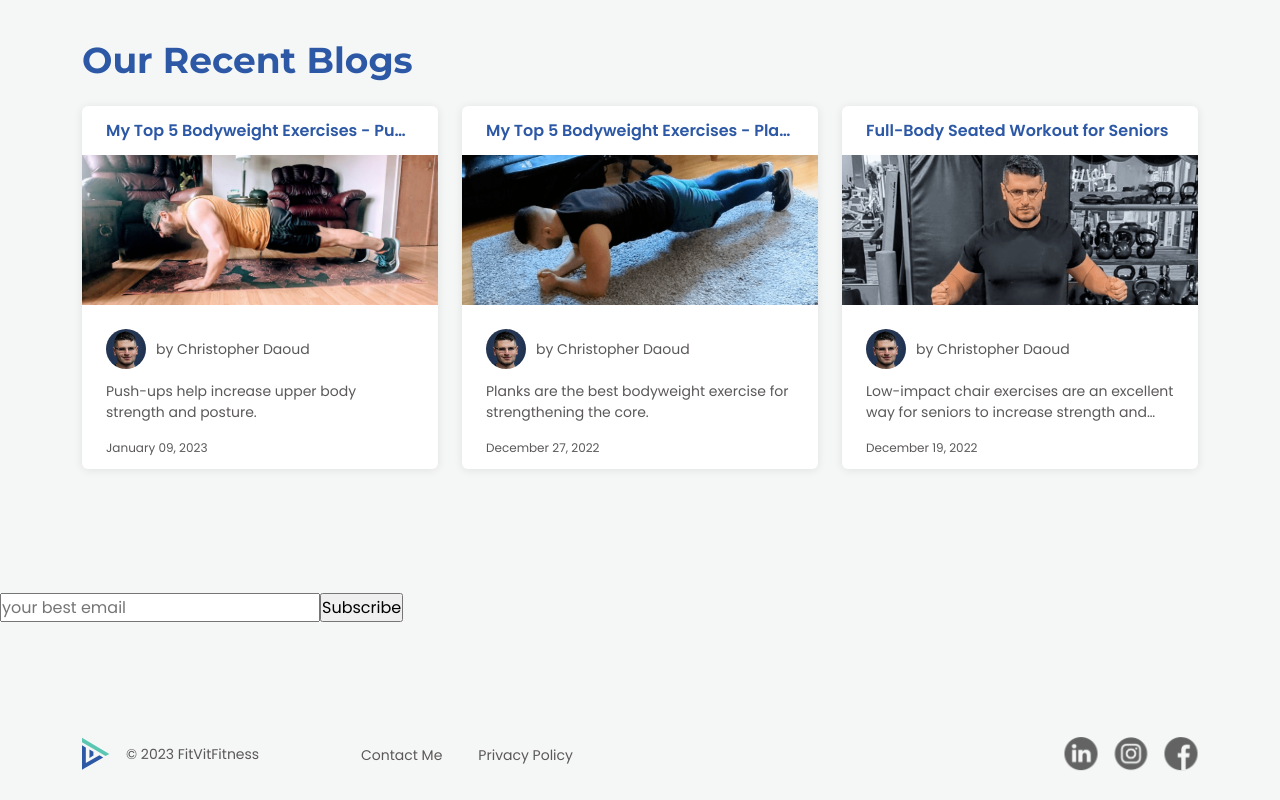
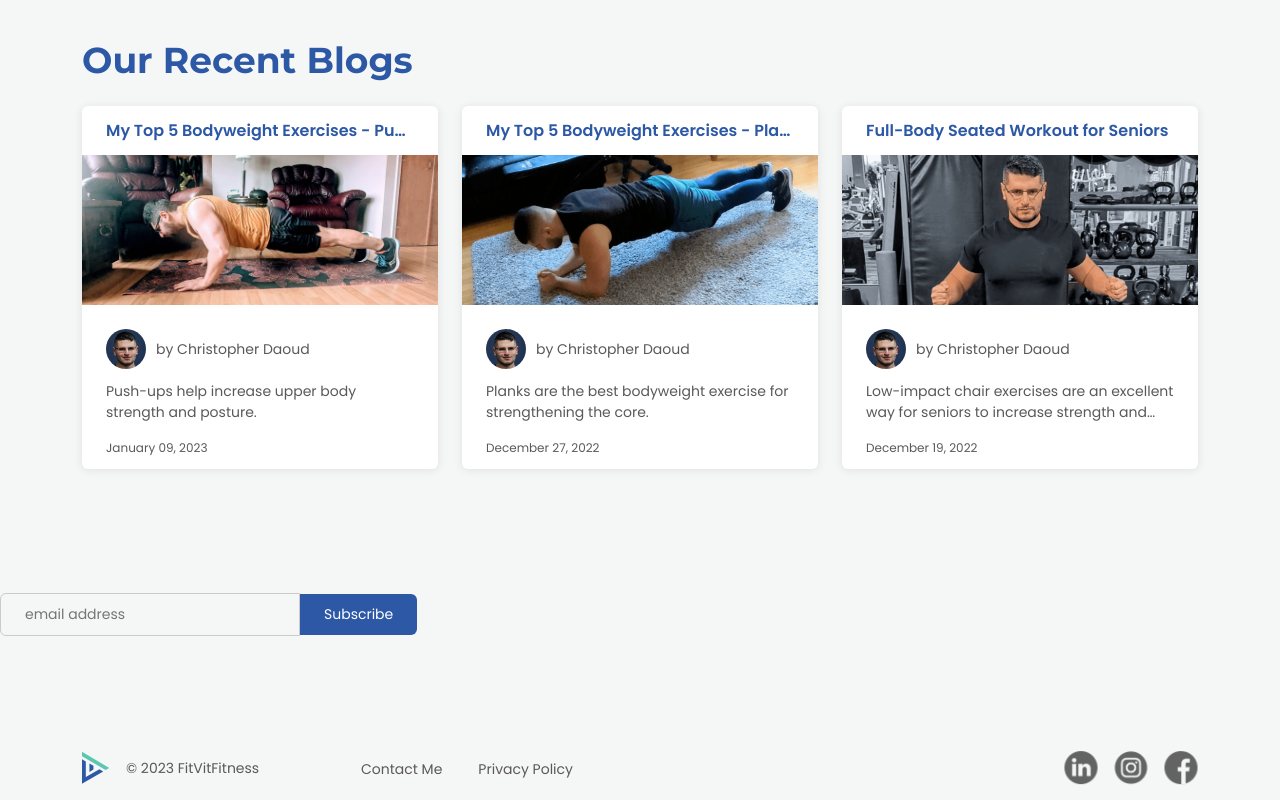
Before and after one commit to JGSolutions/fitvitfitness, a Next.js app: page / in a window 1280 px wide. Shown: the part 1891-2691 px from the top of the page. Built offline with nearby package versions, Linux system fonts and the light colour scheme.

Commit message:
styling input and button

```diff
--- a/components/newsletter-form/Newsletter.module.css
+++ b/components/newsletter-form/Newsletter.module.css
@@ -1,28 +1,24 @@
-.header {
+.inputField {
+  padding: 10px 24px;
   width: 100%;
-  height: 64px;
-  position: sticky;
-  top: 0;
-  z-index: 50;
-  display: flex;
-  align-items: center;
-  gap: var(--padding-large);
-  padding: 0 var(--padding-large);
-  background-color: rgba(245, 247, 246, 0.9);
+  max-width: 300px;
+  background: #F5F7F6;
+  border: 1px solid #CACACA;
+  border-radius: 6px 0px 0px 6px;
+  font-size: var(--fs-sm);
+  font-weight: var(--fw-regular);
 }
 
-.logoContainer {
-  display: flex;
-  align-items: center;
-}
-
-.menuButton {
+.button {
   border: none;
-  background-color: transparent;
   outline: none;
-  display: none;
   cursor: pointer;
-  padding: 0;
+  background: #2C58A6;
+  font-size: var(--fs-sm);
+  font-weight: var(--fw-regular);
+  color: white;
+  border-radius: 0px 6px 6px 0px;
+  padding: var(--padding-sm) var(--padding-large);
 }
 
 .headerPanel {
--- a/components/newsletter-form/newsletter-form.tsx
+++ b/components/newsletter-form/newsletter-form.tsx
@@ -1,14 +1,15 @@
 import styles from "./Newsletter.module.css";
-import { useRef } from 'react';
+import { useRef, useState } from 'react';
 
 export default function NewsletterForm() {
 	const inputRef = useRef(null);
+	const [loading, setLoading] = useState(false);
 
 	const subscribeUser = async (e) => {
 		e.preventDefault();
+		setLoading(true);
 
 		await fetch('https://fitvit-api.web.app/subscribe-newsletter', {
-		// await fetch('http://localhost:5000/subscribe-newsletter', {
 		body: JSON.stringify({
 			email: inputRef.current.value,
 		}),
@@ -20,22 +21,25 @@ export default function NewsletterForm() {
 		method: 'POST',
 		});
 
+		setLoading(false);
+		inputRef.current.value = "";
 	};
 	return (
 		<form onSubmit={subscribeUser}>
 
 			<input
 				type="email"
+				className={styles.inputField}
 				id="email-input"
 				name="email"
-			placeholder="your best email"
+				placeholder="email address"
 				ref={inputRef}
 				required
 				autoCapitalize="off"
 				autoCorrect="off"
 			/>
 
-			<button type="submit" value="" name="subscribe">
+			<button type="submit" disabled={loading} className={styles.button}>
 				Subscribe
 			</button>
 		</form>
```
Lines whose indentation alone changed are shown as unchanged.
